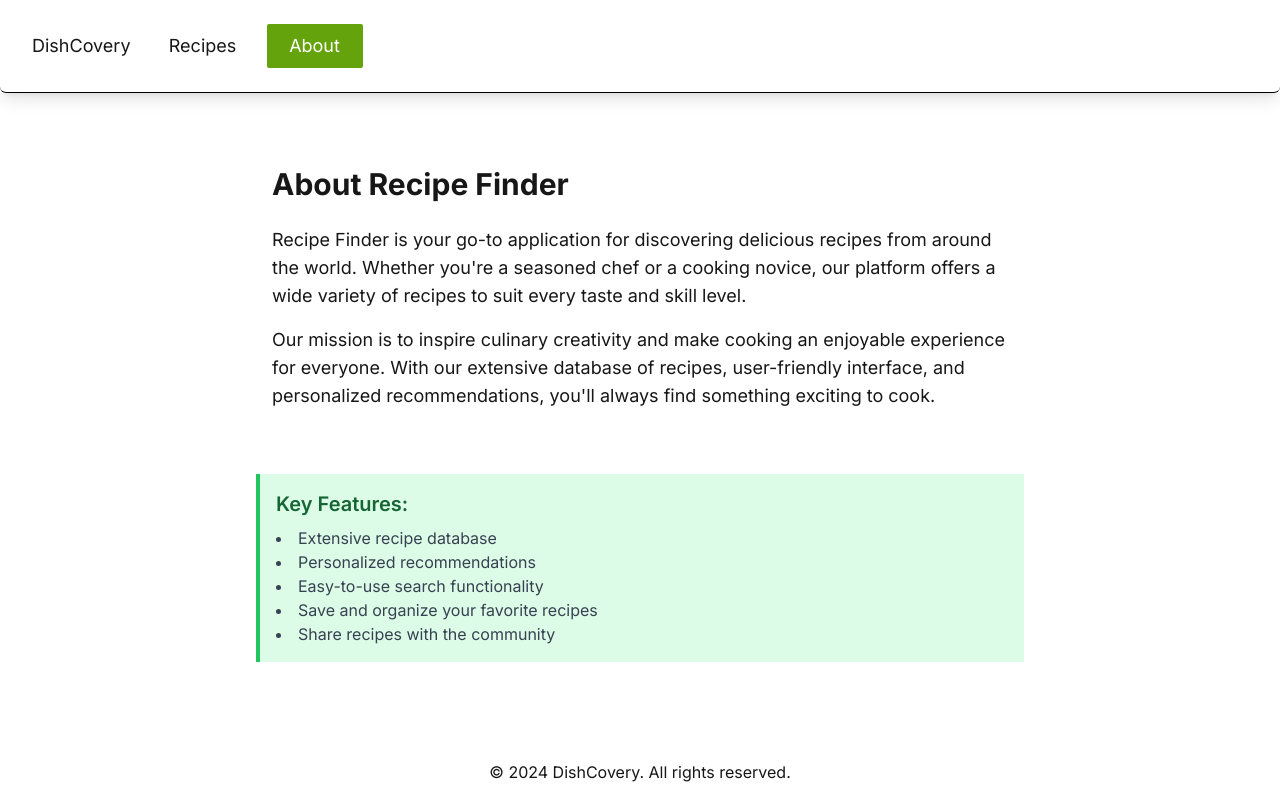
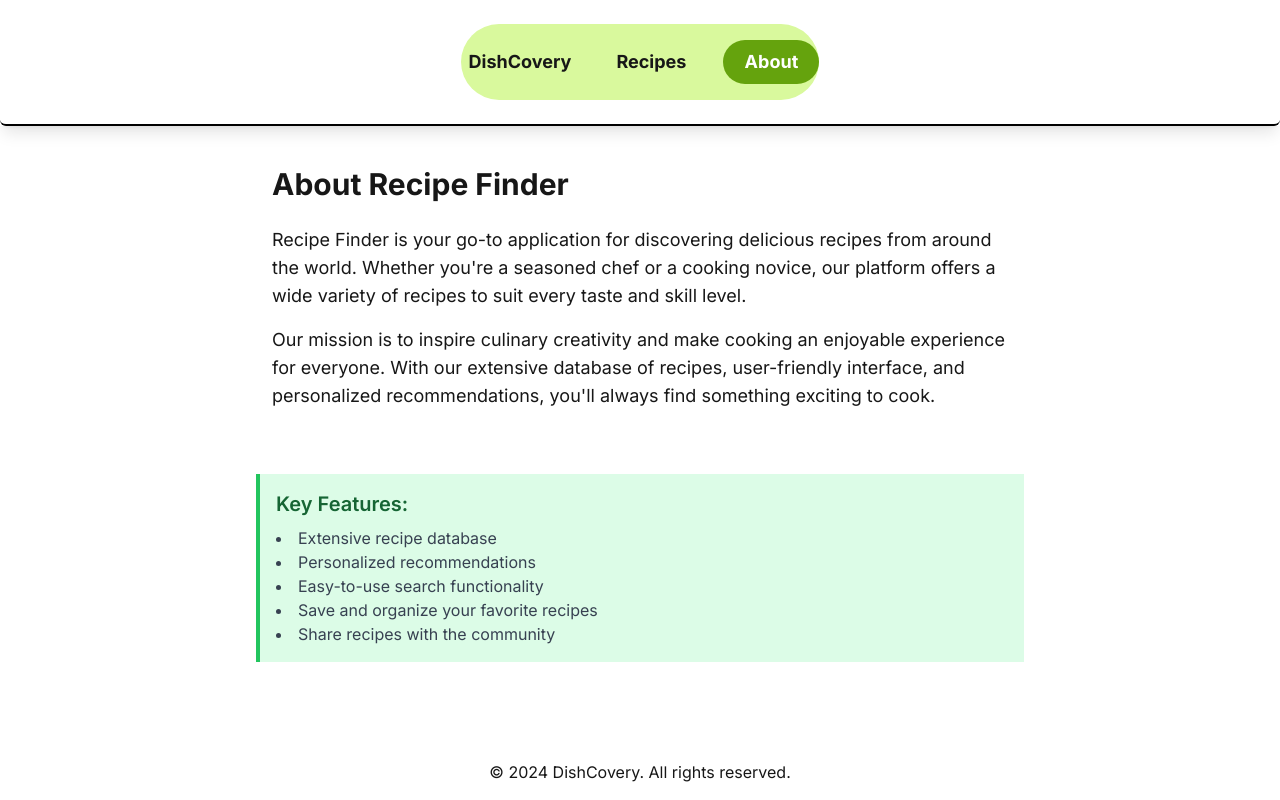
Before and after one commit to NebiyouBelaineh/DishCovery_v2, a Next.js app: page /about in a window 1280 px wide. Built offline with nearby package versions, Linux system fonts and the light colour scheme.

Commit message:
Update navigation tabs

```diff
--- a/src/app/components/NavTabs.tsx
+++ b/src/app/components/NavTabs.tsx
@@ -24,8 +24,8 @@ export default function NavTabs({ tabs }: { tabs: string[] }) {
   }, [path]);
 
   return (
-    <div className="flex items-center justify-start md:justify-center lg:justify-between gap-4 rounded-md bg-opacity-50 backdrop-blur-lg border-b border-black dark:border-gray-300 p-6 text-dark dark:text-white">
-      <div className="flex flex-wrap items-center gap-4">
+    <div className="flex items-center font-bold justify-center rounded-md bg-opacity-50 backdrop-blur-lg border-b-2 border-black dark:border-gray-300 p-6 text-dark dark:text-white">
+      <div className="flex flex-wrap items-center gap-4 bg-lime-200 dark:bg-lime-950 rounded-full py-4 md:gap-6">
         <Link href={'/'} className={cn(
           "relative rounded-md p-2 text-sm md:text-md lg:text-lg transition-all text-dark dark:text-white hover:font-black",
         )}>DishCovery</Link>
@@ -52,7 +52,7 @@ const Tab = ({ text, selected, setSelected }: TabProps) => {
         <motion.span
           layoutId="tabs"
           transition={{ type: "spring", duration: 0.5 }}
-          className="absolute inset-0 rounded-sm bg-lime-600"
+          className="absolute inset-0 rounded-full bg-lime-600"
         />
       )}
     </Link>
```
